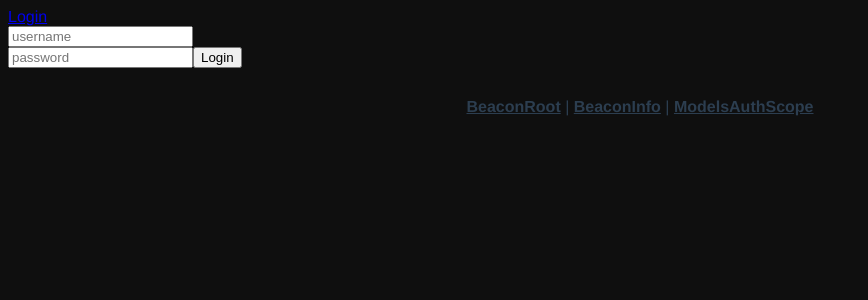
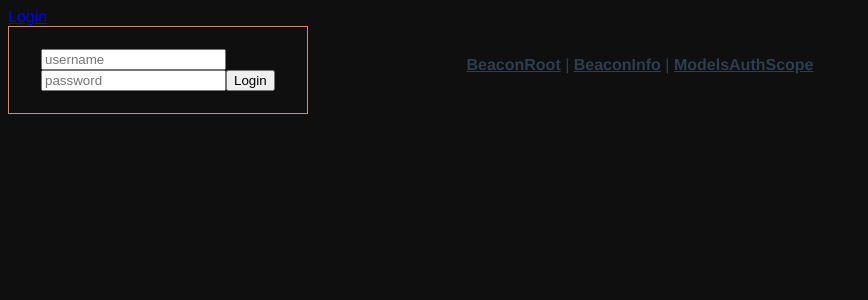
Before and after one commit to iper-jkane/beacon-nodejs, a Vue app in the folder uix/vue/: page /#/auth/login in a window 1280 px wide. Shown: the top 300 px of the page, without its empty margins (0-868 px from the left). Built offline with nearby package versions, Linux system fonts and the light colour scheme; what axios-cache-plugin would draw is missing.

Commit message:
updates AuthLogin style; adds test css to login view

```diff
--- a/uix/vue/src/views/AuthLogin.vue
+++ b/uix/vue/src/views/AuthLogin.vue
@@ -36,6 +36,15 @@
 </script>
 
 <style>
+  #AuthLogin {
+    position: absolute;
+    text-overflow: ellipsis;
+    max-width: 350px;
+    min-width: 35px;
+    border: 1px solid #ce8e60; /*#b97342;*/
+    padding: 22px 32px;
+    overflow: clip;
+  }
 </style>
 
 <template>
```
